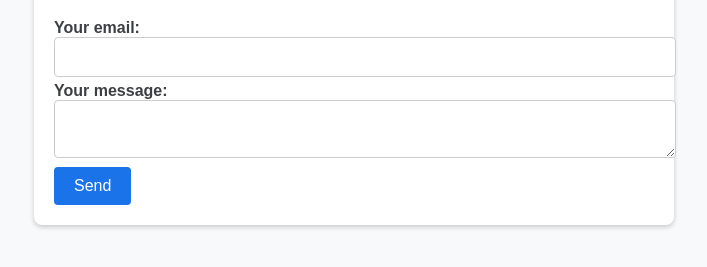
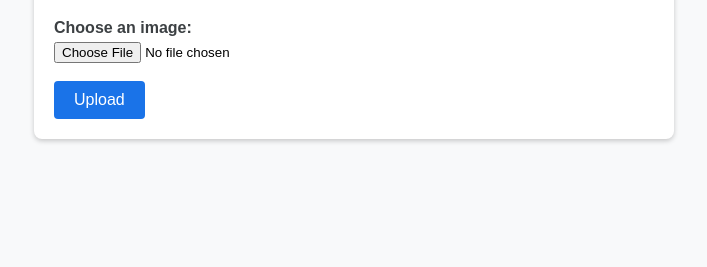
Before and after one commit to Nandeesh-Gopal/nand, a plain HTML site: page index.html in a window 1280 px wide. Shown: the part 131-398 px from the top of the page, without its empty margins (286-993 px from the left). Drawn offline with Linux system fonts and the light colour scheme.

Commit message:
Update index.html

```diff
--- a/index.html
+++ b/index.html
@@ -62,21 +62,12 @@
 <body>
     <div class="form-container">
         <h1>Feedback Form</h1>
-       <form
-  action="https://formspree.io/f/xjkklrjr"
-  method="POST"
->
-  <label>
-    Your email:
-    <input type="email" name="email">
-  </label>
-  <label>
-    Your message:
-    <textarea name="message"></textarea>
-  </label>
-  <!-- your other form fields go here -->
-  <button type="submit">Send</button>
-</form>
+       <form action="/submit-image" method="POST" enctype="multipart/form-data">
+        <label for="image">Choose an image:</label>
+        <input type="file" id="image" name="image" accept="image/*" required>
+        <br><br>
+        <button type="submit">Upload</button>
+    </form>
     </div>
 </body>
 </html>
```
